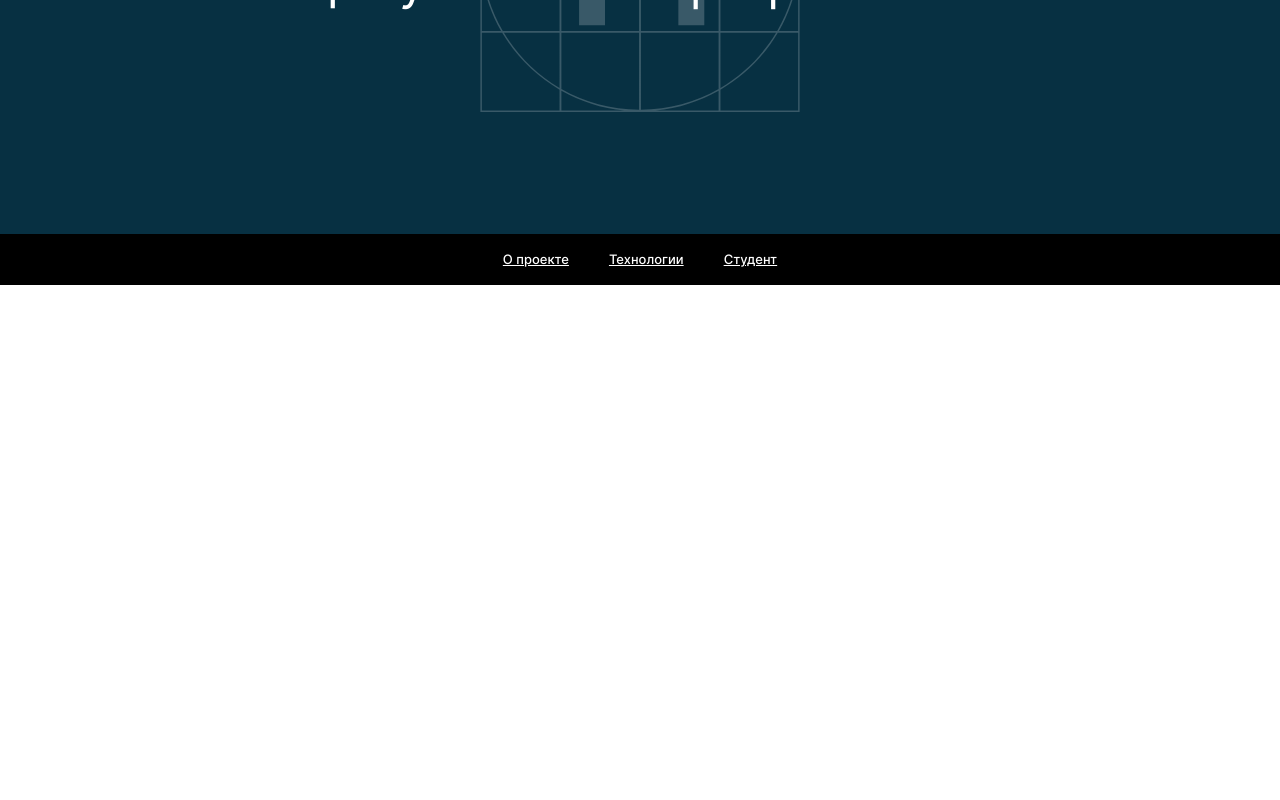
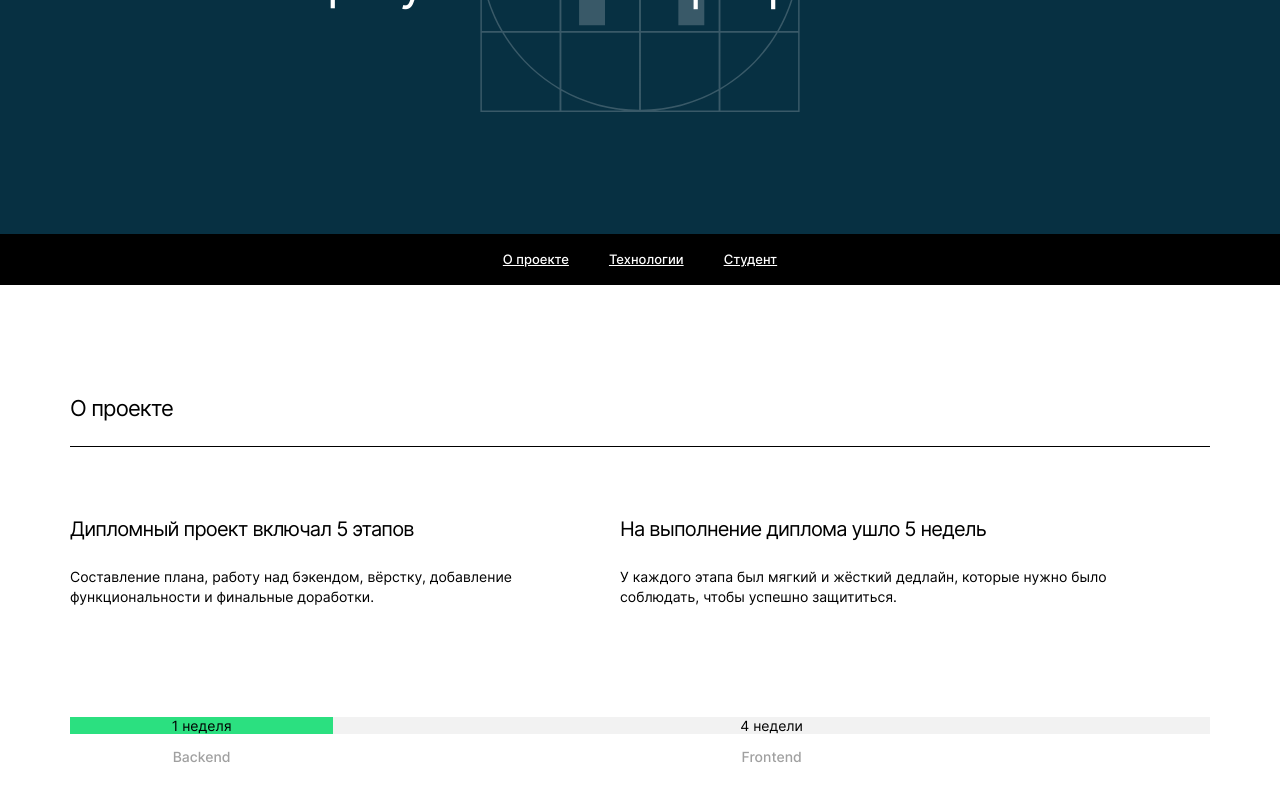
Before and after one commit to h1ze/movies-explorer-frontend, a React (Create React App) app: page /profile in a window 1280 px wide. Shown: the part 376-1176 px from the top of the page. Before the commit the page ends 800 px from the top, so only its background shows below. Built offline with nearby package versions, Linux system fonts and the light colour scheme.

Commit message:
feat: создать компонент AboutProject

```diff
--- a/src/components/AboutProject/AboutProject.css
+++ b/src/components/AboutProject/AboutProject.css
@@ -0,0 +1,98 @@
+.about-project {
+  box-sizing: border-box;
+  padding: 110px 70px;
+  min-width: 320px;
+  max-width: 1280px;
+  /* margin: 0 auto; */
+}
+
+.about-project__title {
+  font-family: 'Inter';
+  font-style: normal;
+  font-weight: 400;
+  font-size: 22px;
+  width: 100%;
+  margin: 0;
+  padding: 0 0 24px;
+  border-bottom: 1px solid #000;
+  line-height: 27px;
+  /* identical to box height */
+
+  letter-spacing: -0.04em;
+}
+
+.about-project__content {
+  display: flex;
+  padding: 70px 0 110px;
+}
+
+.about-project__chapter {
+  max-width: 550px;
+}
+
+.about-project__chapter-title {
+  font-family: 'Inter';
+  font-style: normal;
+  font-weight: 400;
+  font-size: 20px;
+  line-height: 24px;
+  letter-spacing: -0.04em;
+  margin: 0 0 26px;
+}
+
+.about-project__chapter-text {
+  font-family: 'Inter';
+  font-style: normal;
+  font-weight: 400;
+  font-size: 14px;
+  line-height: 20px;
+  /* or 143% */
+  margin: 0;
+}
+
+.about-project__scale-container {
+  display: flex;
+  width: 100%;
+}
+
+.about-project__scale-column {
+  display: flex;
+  flex-direction: column;
+}
+
+.about-project__scale-column_size_s {
+  flex-grow: 1;
+}
+
+.about-project__scale-column_size_b {
+  flex-grow: 4;
+}
+
+.about-project__scale-part {
+  background-color: #2be080;
+  font-family: 'Inter';
+  font-style: normal;
+  font-weight: 400;
+  font-size: 14px;
+  line-height: 17px;
+  text-align: center;
+  vertical-align: center;
+}
+
+.about-project__scale-part_type_frontend {
+  background-color: #f2f2f2;
+}
+
+.about-project__scale-caption {
+  margin-top: 14px;
+  font-family: 'Inter';
+  font-style: normal;
+  font-weight: 500;
+  font-size: 14px;
+  line-height: 17px;
+  /* identical to box height, or 121% */
+
+  text-align: center;
+
+  color: #a0a0a0;
+}
--- a/src/components/AboutProject/AboutProject.jsx
+++ b/src/components/AboutProject/AboutProject.jsx
@@ -1,7 +1,44 @@
 import React from 'react';
+import('./AboutProject.css');
 
 const AboutProject = () => {
-  return <div>AboutProject</div>;
+  return (
+    <section className="about-project">
+      <h2 className="about-project__title">О проекте</h2>
+      <div className="about-project__content">
+        <div className="about-project__chapter">
+          <h3 className="about-project__chapter-title">
+            Дипломный проект включал 5 этапов
+          </h3>
+          <p className="about-project__chapter-text">
+            Составление плана, работу над бэкендом, вёрстку, добавление
+            функциональности и финальные доработки.
+          </p>
+        </div>
+        <div className="about-project__chapter">
+          <h3 className="about-project__chapter-title">
+            На выполнение диплома ушло 5 недель
+          </h3>
+          <p className="about-project__chapter-text">
+            У каждого этапа был мягкий и жёсткий дедлайн, которые нужно было
+            соблюдать, чтобы успешно защититься.
+          </p>
+        </div>
+      </div>
+      <div className="about-project__scale-container">
+        <div className="about-project__scale-column about-project__scale-column_size_s">
+          <div className="about-project__scale-part">1 неделя</div>
+          <span className="about-project__scale-caption">Backend</span>
+        </div>
+        <div className="about-project__scale-column about-project__scale-column_size_b">
+          <div className="about-project__scale-part about-project__scale-part_type_frontend">
+            4 недели
+          </div>
+          <span className="about-project__scale-caption">Frontend</span>
+        </div>
+      </div>
+    </section>
+  );
 };
 
 export default AboutProject;
--- a/src/components/App/App.jsx
+++ b/src/components/App/App.jsx
@@ -2,6 +2,7 @@ import './App.css';
 import Header from '../Header/Header';
 import Promo from '../Promo/Promo';
 import NavTab from '../NavTab/NavTab';
+import AboutProject from '../AboutProject/AboutProject';
 
 function App() {
   return (
@@ -9,6 +10,7 @@ function App() {
       <Header />
       <Promo />
       <NavTab />
+      <AboutProject />
       {/* <Main />
         <Footer /> */}
     </div>
```
